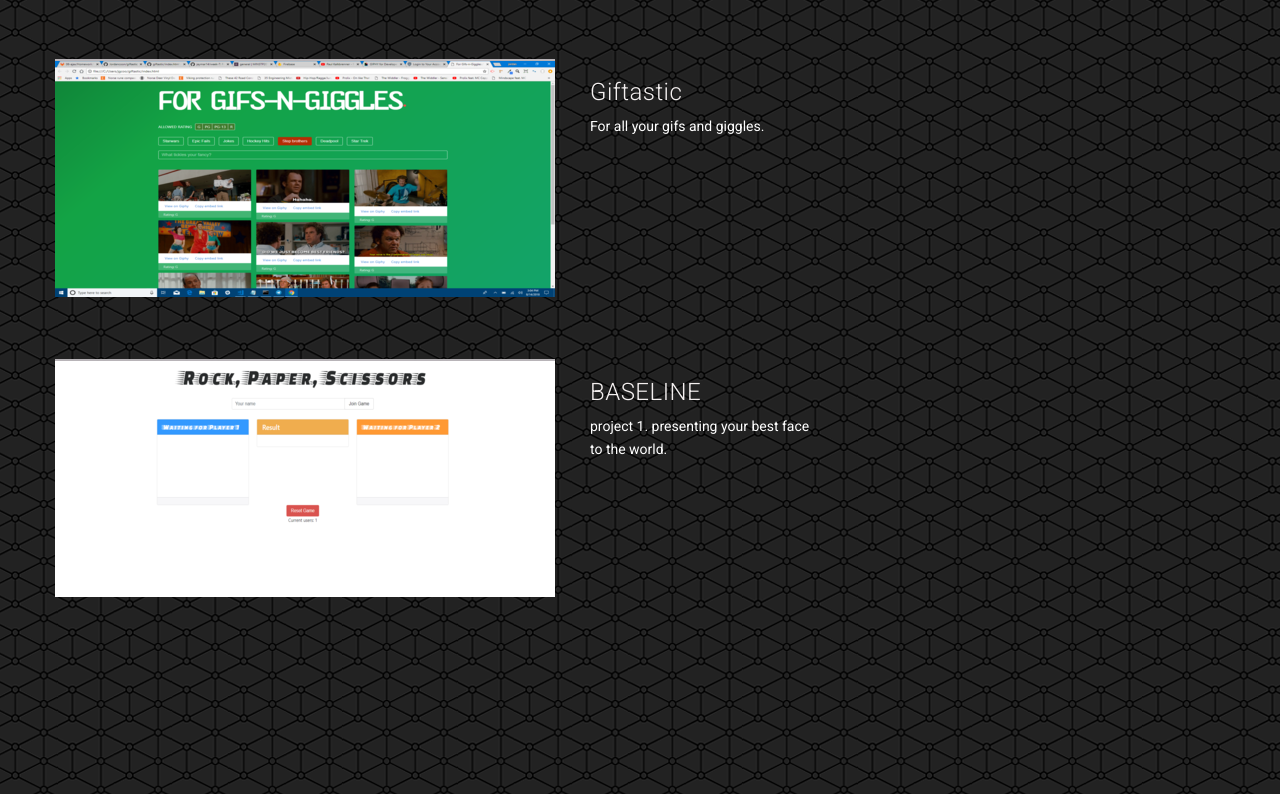
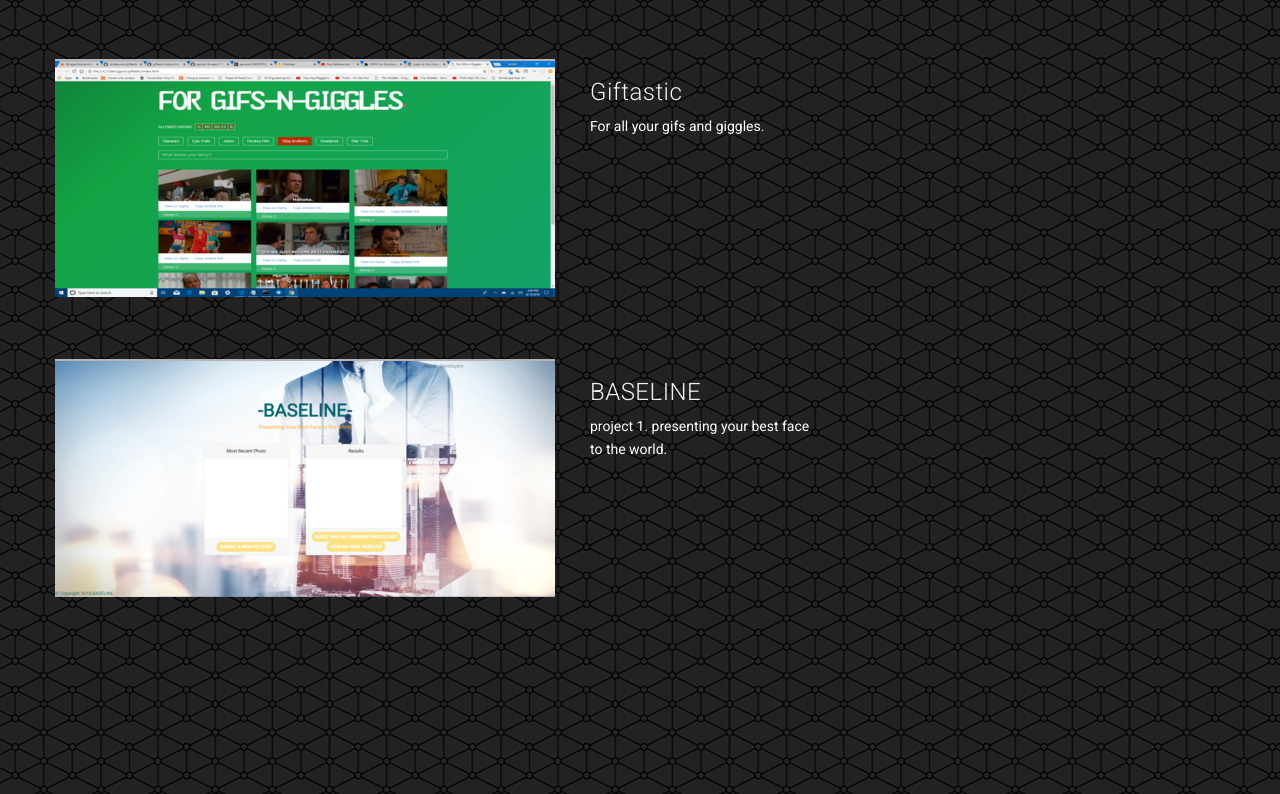
Before and after one commit to Jordancoon/Bootstrap-Portfolio, a plain HTML site: page portfolio.html in a window 1280 px wide. Shown: the part 1096-1890 px from the top of the page. Drawn offline with nearby package versions, Linux system fonts and the light colour scheme.

Commit message:
add baseline pic

```diff
--- a/portfolio.html
+++ b/portfolio.html
@@ -110,8 +110,8 @@
 					<div class="row project">
 						<div class="col-sm-8 project-thumb">
 						    	<a href="https://jordancoon.github.io/RPS-multiplayer/">
-										<img src="./assets/images/RPS.png" class="img-responsive bottom" alt="Portfolio thumbnail">
-						    		<img src="./assets/images/RPS.png" class="img-responsive top" alt="Portfolio thumbnail">
+										<img src="./assets/images/baseline.png" class="img-responsive bottom" alt="Portfolio thumbnail">
+						    		<img src="./assets/images/baseline.png" class="img-responsive top" alt="Portfolio thumbnail">
 						    	</a>
 						</div> <!-- .project-thumb -->
 			    	<div class="col-sm-4 project-caption">
```
